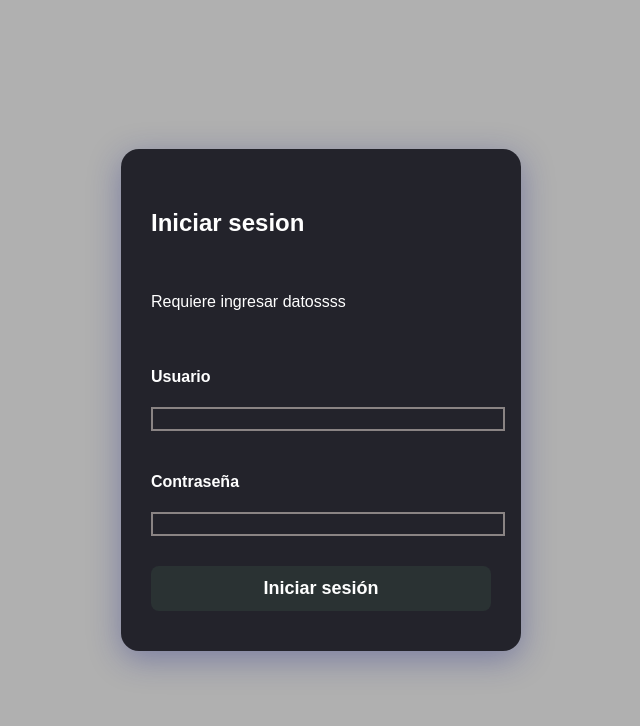
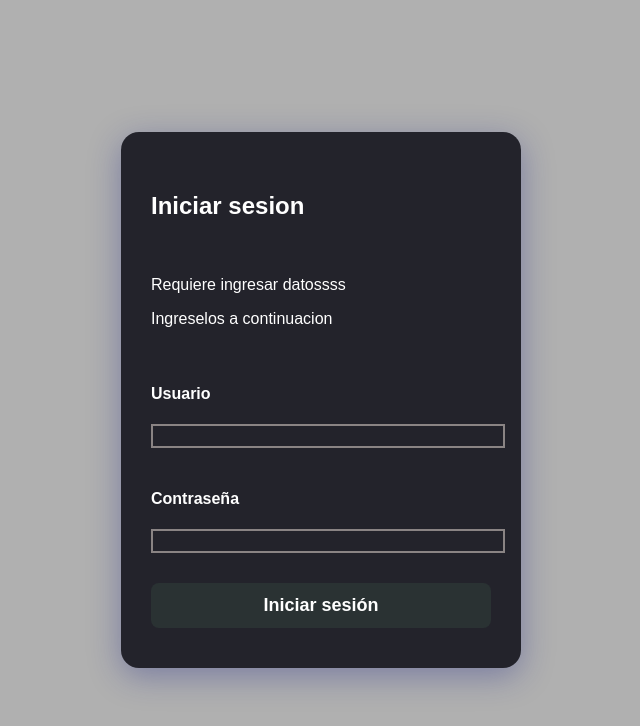
Before and after one commit to Lech-Col/Contactos-, a plain HTML site: page index.html in a window 1280 px wide. Shown: the whole page, without its empty margins (319-959 px from the left). Drawn offline with Linux system fonts and the light colour scheme.

Commit message:
ingresar a continuacion

```diff
--- a/index.html
+++ b/index.html
@@ -13,6 +13,7 @@
 
         <div class="titulo">
             <p>Requiere ingresar datossss</p>
+            <p>Ingreselos a continuacion</p>
         </div>
 
         <div >
```
